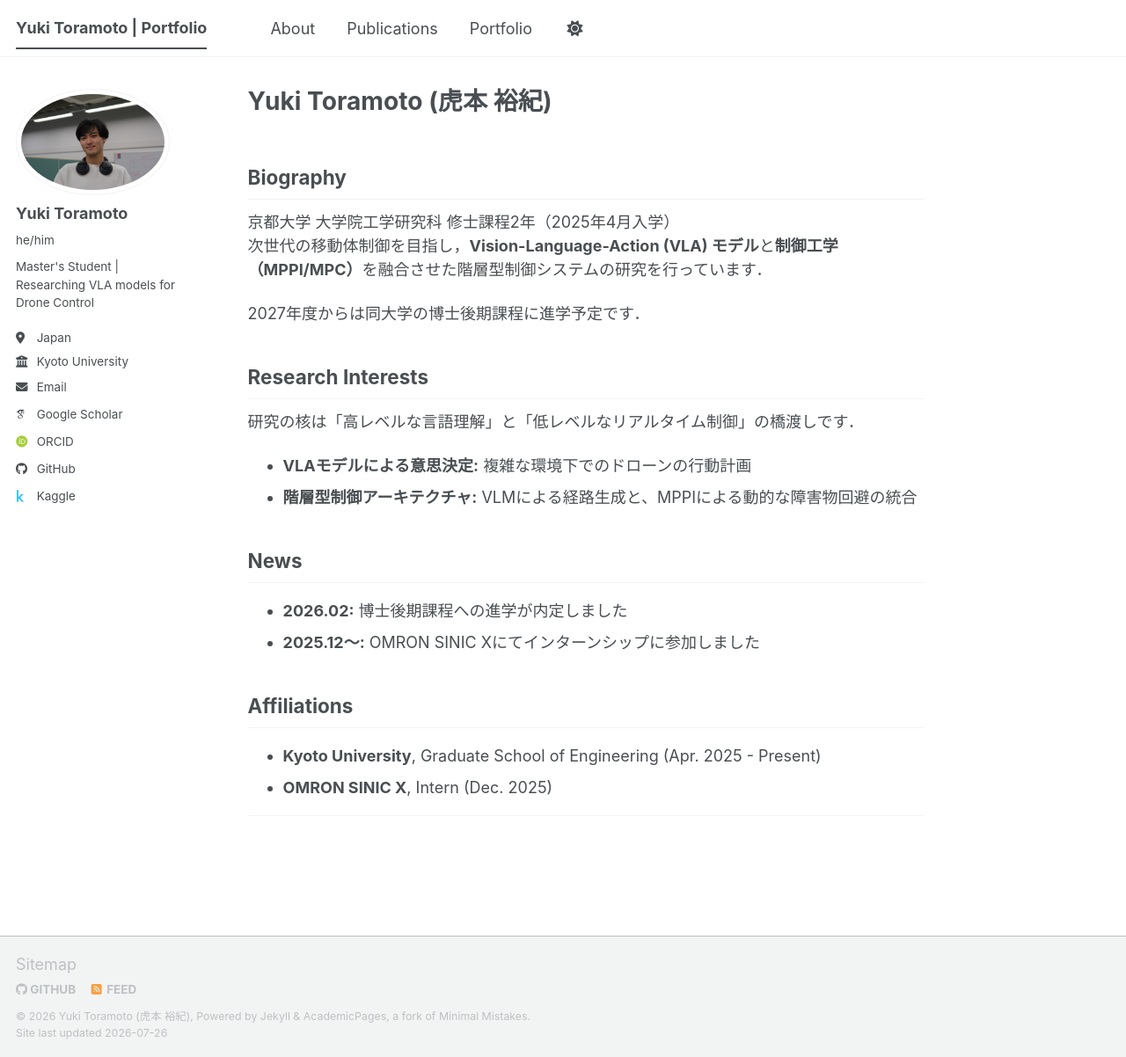
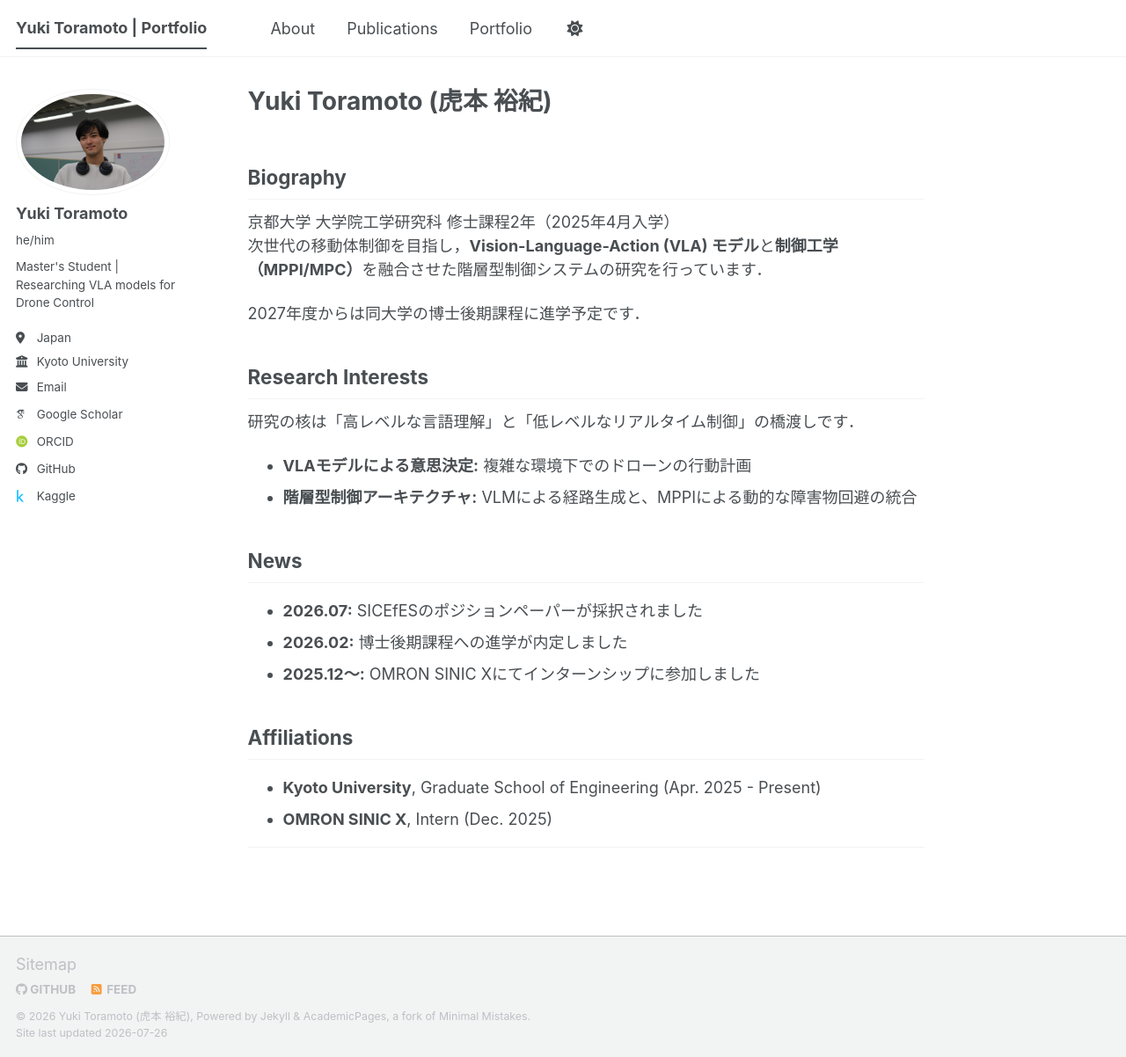
Before and after one commit to toramell/toramell.github.io, a Jekyll site: the page built from _pages/about.md, in a window 1280 px wide and 1202 px high. Shown: the whole window at 88% size. Built offline with Jekyll 4.4.1, drawn with Linux system fonts in a browser that asks for light colours; some web fonts are replaced; a script bundle is joined from its source files by our own code; library files that are not in the unit come from our copies.

Commit message:
SICEfesの報告

```diff
--- a/_pages/about.md
+++ b/_pages/about.md
@@ -21,6 +21,7 @@ redirect_from:
 * **階層型制御アーキテクチャ:** VLMによる経路生成と、MPPIによる動的な障害物回避の統合
 
 ## News
+* **2026.07:** SICEfESのポジションペーパーが採択されました
 * **2026.02:** 博士後期課程への進学が内定しました
 * **2025.12〜:** OMRON SINIC Xにてインターンシップに参加しました
 
```
